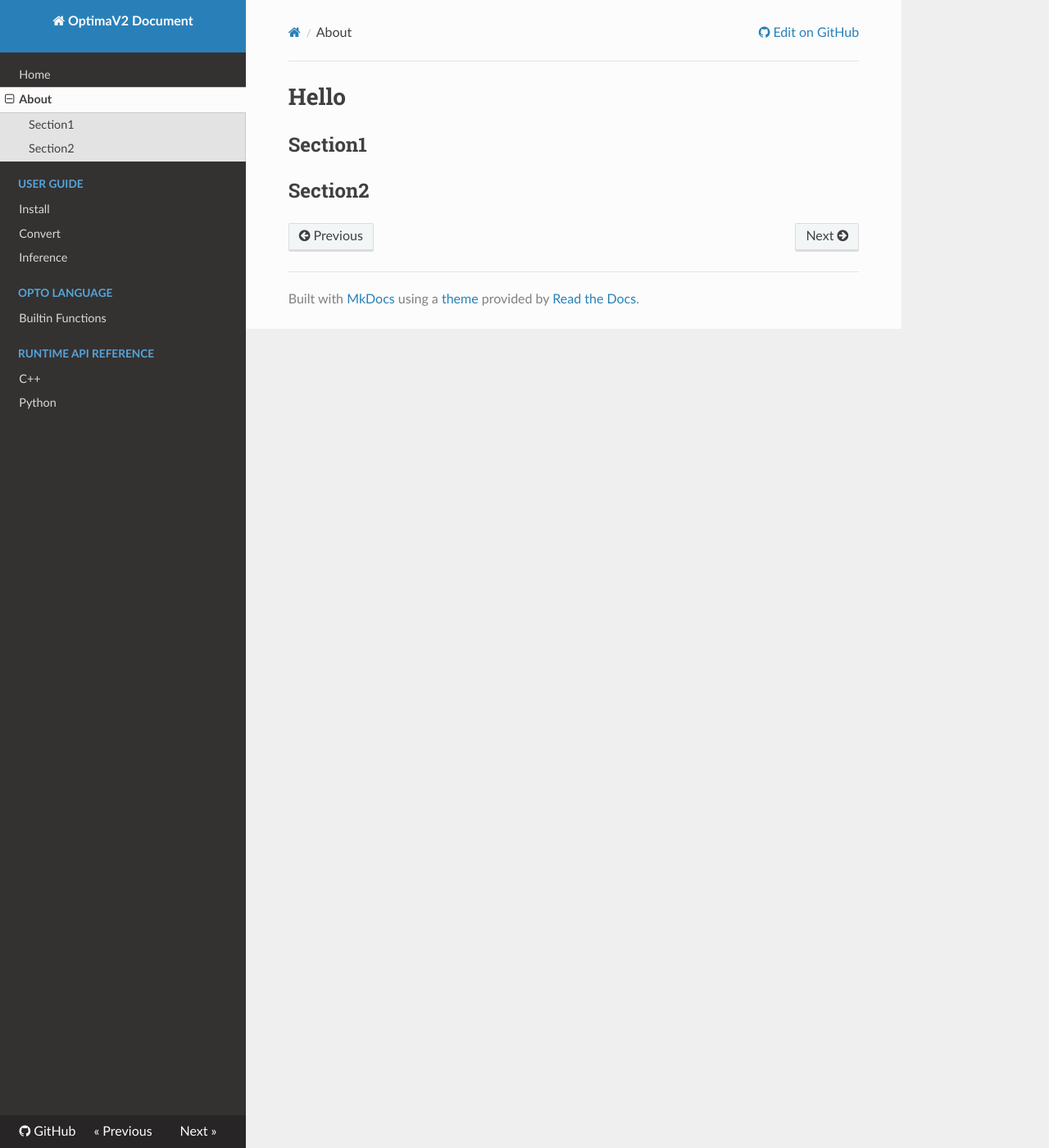
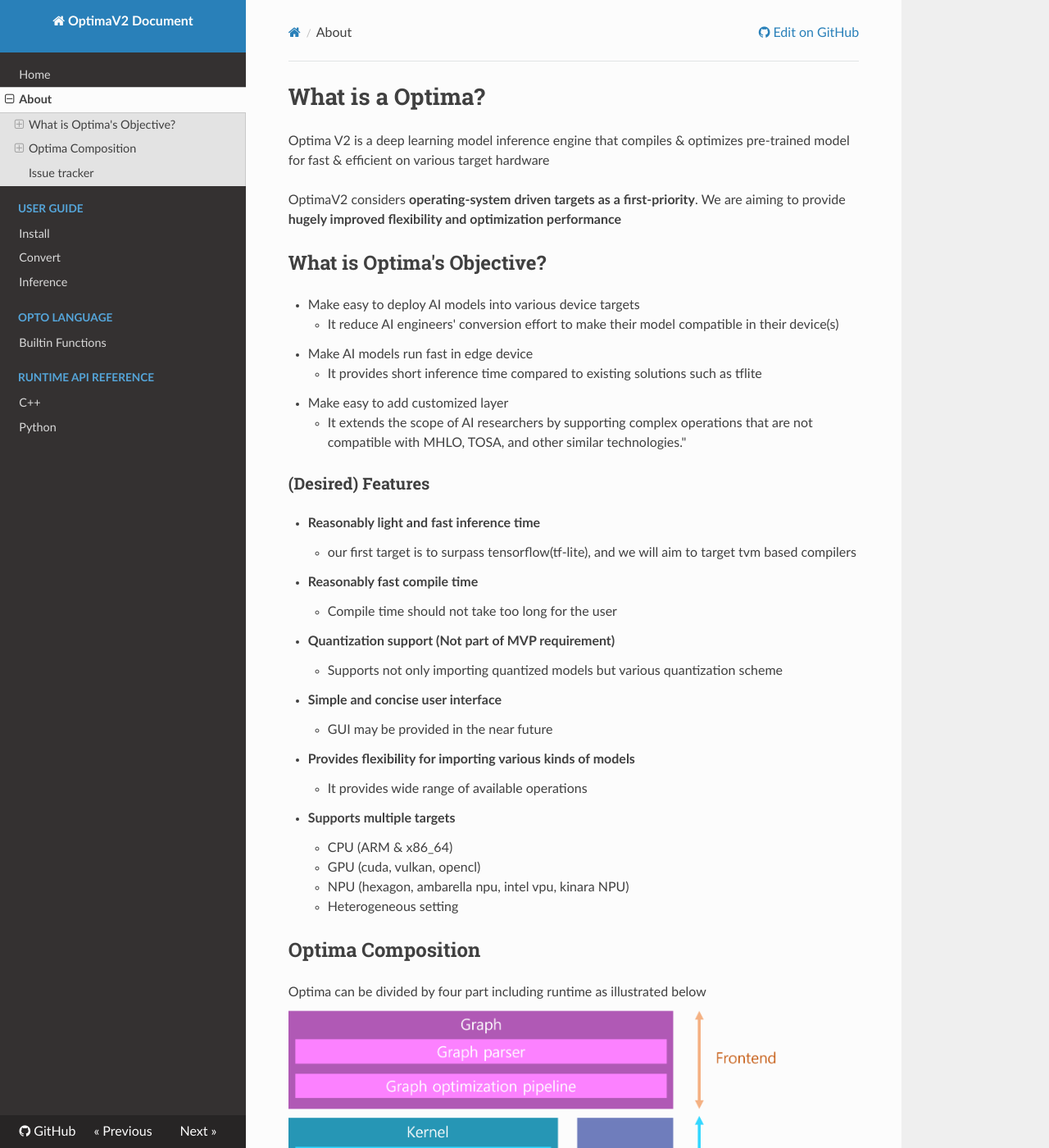
Before and after one commit to ENERZAi/OptimaV2-Docs, an MkDocs documentation site: the page built from docs/about.md, in a window 1280 px wide and 1400 px high. Shown: the whole window at 82% size. Built offline with MkDocs 1.6.1, drawn with Linux system fonts in a browser that asks for light colours; nearby versions of some CDN libraries; some of the changed text lies outside the part shown.

Commit message:
about docs added

```diff
--- a/docs/about.md
+++ b/docs/about.md
@@ -1,7 +1,56 @@
-Hello
-=====
+# What is a Optima?
+Optima V2 is a deep learning model inference engine that compiles & optimizes pre-trained model for fast & efficient on various target hardware
 
-## Section1
+OptimaV2 considers **operating-system driven targets as a first-priority**. We are aiming to provide **hugely improved flexibility and optimization performance**
 
+## What is Optima's Objective?
 
-## Section2
+- Make easy to deploy AI models into various device targets
+    - It reduce AI engineers' conversion effort to make their model compatible in their device(s)
+- Make AI models run fast in edge device
+    - It provides short inference time compared to existing solutions such as tflite
+- Make easy to add customized layer
+    - It extends the scope of AI researchers by supporting complex operations that are not compatible with MHLO, TOSA, and other similar technologies."
+
+### (Desired) Features
+- **Reasonably light and fast inference time**
+    - our first target is to surpass tensorflow(tf-lite), and we will aim to target tvm based compilers
+- **Reasonably fast compile time**
+    - Compile time should not take too long for the user
+- **Quantization support (Not part of  MVP requirement)**
+    - Supports not only importing quantized models but various quantization scheme
+- **Simple and concise user interface**
+    - GUI may be provided in the near future
+- **Provides flexibility for importing various kinds of models**
+    - It provides wide range of available operations
+- **Supports multiple targets**
+    - CPU (ARM & x86_64)
+    - GPU (cuda, vulkan, opencl)
+    - NPU (hexagon, ambarella npu, intel vpu, kinara NPU)
+    - Heterogeneous setting
+
+## Optima Composition
+Optima can be divided by four part including runtime as illustrated below
+![Visualized Graph](../img/optima_arch.png)
+
+### Front-end
+- It covers all work to be done in graph level
+- It takes networkx graph and parse it to convert into Optima graph
+- It optimizes a graph level optimization such as graph fusion, graph spliting
+
+### Middle-end
+- It covers all work to be done in kernel(operation) level
+- It provides our own language called Opto to support various and complex operation
+- It optimizes a kernel level optimization such as tiling, packing
+- It lowers all kernels into formats which can be compiled and built by target devices' compiler such as LLVM compiler or GCC
+
+### Back-end
+- It compiles and builds all lowered kernel in middle-end
+- It provides all files which should be delivered into Optima Runtime to run AI model in target device(s)
+
+### Runtime
+- It dynamically loads results of Optima and runs AI model
+- It provides user C++/Python API(s) to run AI model only with a few lines of codes
+
+## Issue tracker
+If you have any issue and need an assistance, then please feel free to upload your requirement in http://192.168.0.80:8080/
```
Also changed, not shown: docs/img/optima_arch.png (added).
